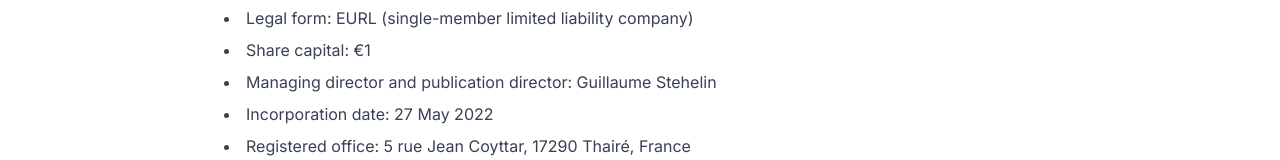
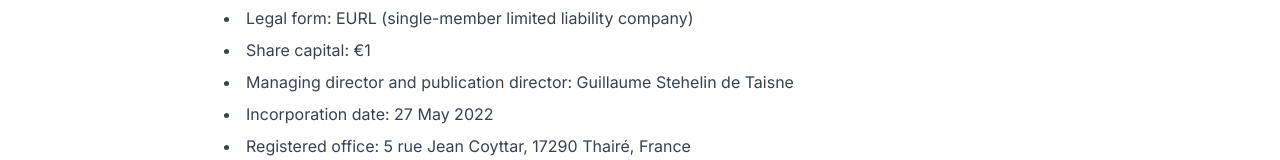
Before and after one commit to gdetaisne/gslv.fr, a Next.js app: page /en/mentions-legales in a window 1280 px wide. Shown: the part 302-462 px from the top of the page. Built offline with nearby package versions, Linux system fonts and the light colour scheme.

Commit message:
Corrige le nom complet dans les mentions légales

```diff
--- a/app/[locale]/mentions-legales/page.tsx
+++ b/app/[locale]/mentions-legales/page.tsx
@@ -9,7 +9,7 @@ const content = {
           'Dénomination sociale : GSLV',
           'Forme juridique : EURL (Entreprise unipersonnelle à responsabilité limitée)',
           'Capital social : 1 €',
-          'Dirigeant et responsable de la publication : Guillaume Stehelin',
+          'Dirigeant et responsable de la publication : Guillaume Stehelin de Taisne',
           'Création : 27 mai 2022',
           'Adresse du siège social : 5 rue Jean Coyttar, 17290 Thairé, France',
           'SIREN : 914 499 876',
@@ -53,7 +53,7 @@ const content = {
           'Company name: GSLV',
           'Legal form: EURL (single-member limited liability company)',
           'Share capital: €1',
-          'Managing director and publication director: Guillaume Stehelin',
+          'Managing director and publication director: Guillaume Stehelin de Taisne',
           'Incorporation date: 27 May 2022',
           'Registered office: 5 rue Jean Coyttar, 17290 Thairé, France',
           'SIREN: 914 499 876',
@@ -97,7 +97,7 @@ const content = {
           'ชื่อบริษัท: GSLV',
           'รูปแบบนิติบุคคล: EURL (บริษัทจำกัดผู้ถือหุ้นคนเดียวในฝรั่งเศส)',
           'ทุนจดทะเบียน: 1 ยูโร',
-          'กรรมการผู้จัดการและผู้รับผิดชอบการเผยแพร่: Guillaume Stehelin',
+          'กรรมการผู้จัดการและผู้รับผิดชอบการเผยแพร่: Guillaume Stehelin de Taisne',
           'วันที่ก่อตั้ง: 27 พฤษภาคม 2022',
           'ที่อยู่สำนักงานใหญ่: 5 rue Jean Coyttar, 17290 Thairé, ฝรั่งเศส',
           'หมายเลข SIREN: 914 499 876',
```
